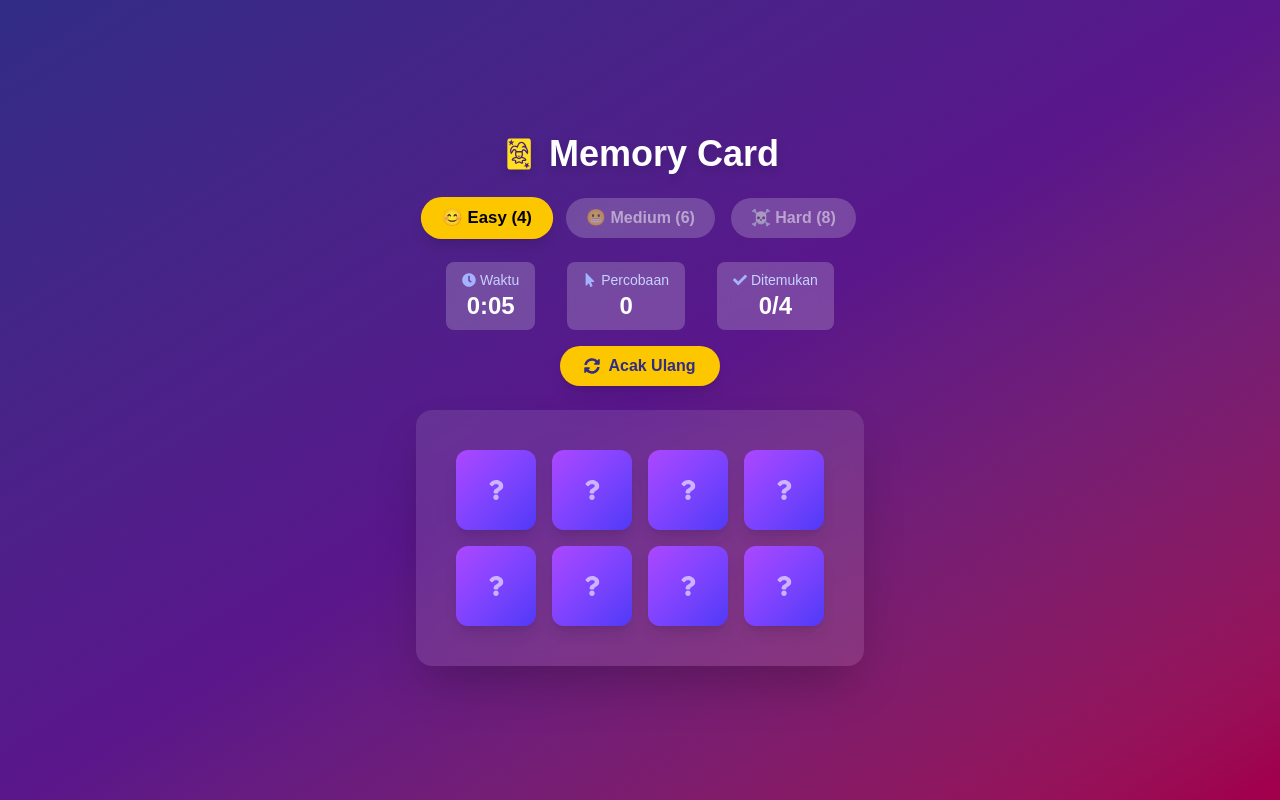
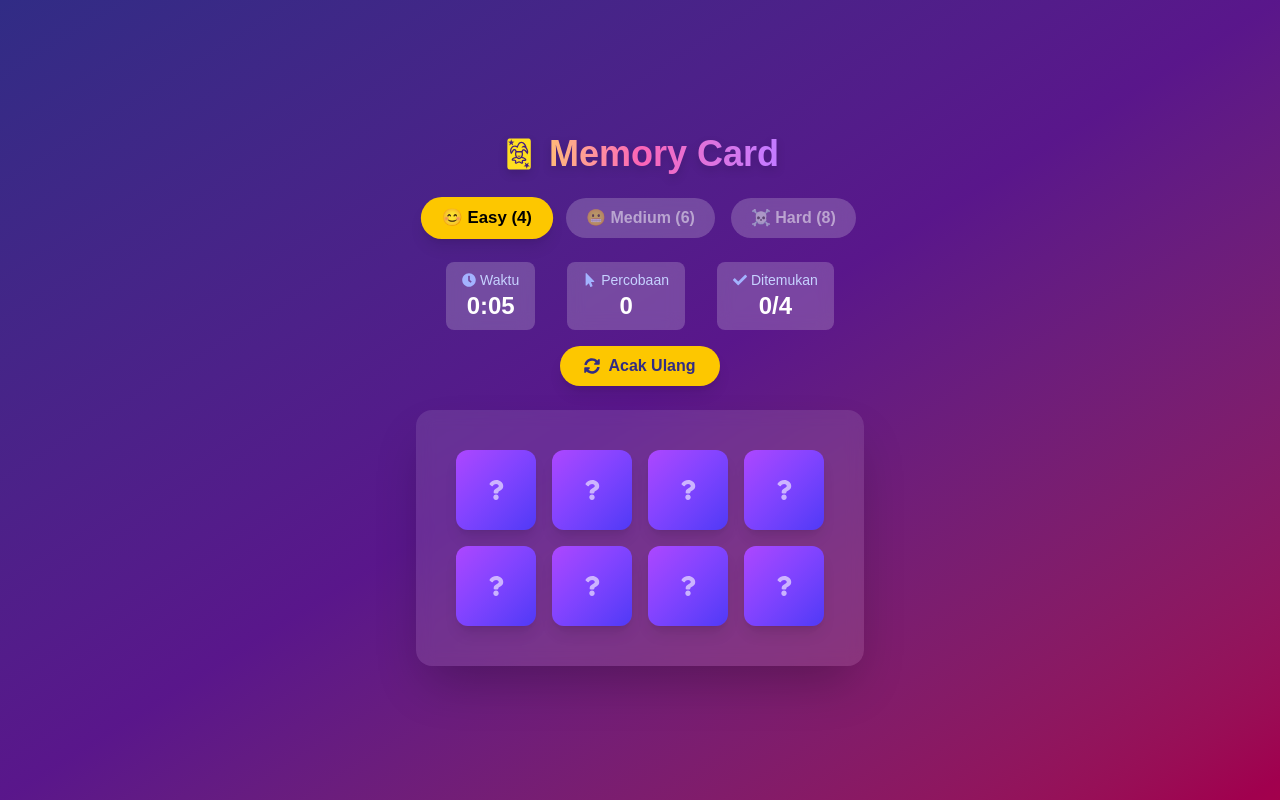
Before and after one commit to mithagresiaharahap241713057-droid/UGD_4_C_3057, a Next.js app: page / in a window 1280 px wide. Built offline with nearby package versions, Linux system fonts and the light colour scheme.

Commit message:
Update page.js
initial commit

```diff
--- a/src/app/page.js
+++ b/src/app/page.js
@@ -135,7 +135,7 @@ export default function Home() {
     <div className="min-h-screen flex flex-col items-center justify-center bg-gradient-to-br from-indigo-900 via-purple-900 to-pink-800 p-4">
 
       {/* Judul aplikasi */}
-      <h1 className="text-4xl font-bold mb-6 text-white drop-shadow-lg flex items-center gap-3">
+      <h1 className="text-4xl font-bold mb-6 drop-shadow-lg flex items-center gap-3 float-text bg-gradient-to-r from-yellow-300 via-pink-400 to-purple-400 bg-clip-text text-transparent">
         <GiCardJoker className="text-yellow-300 text-4xl" />
         Memory Card
       </h1>
```
